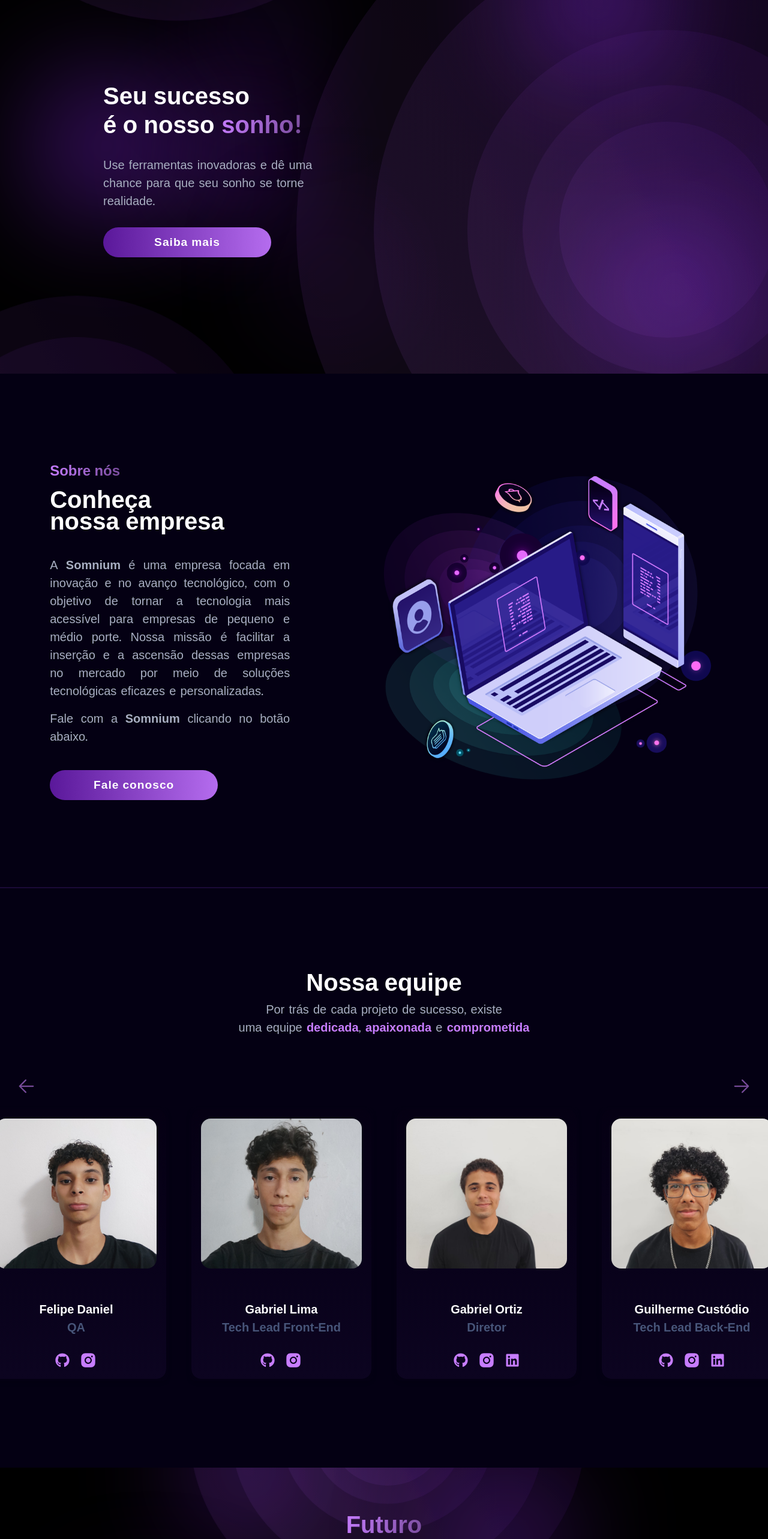
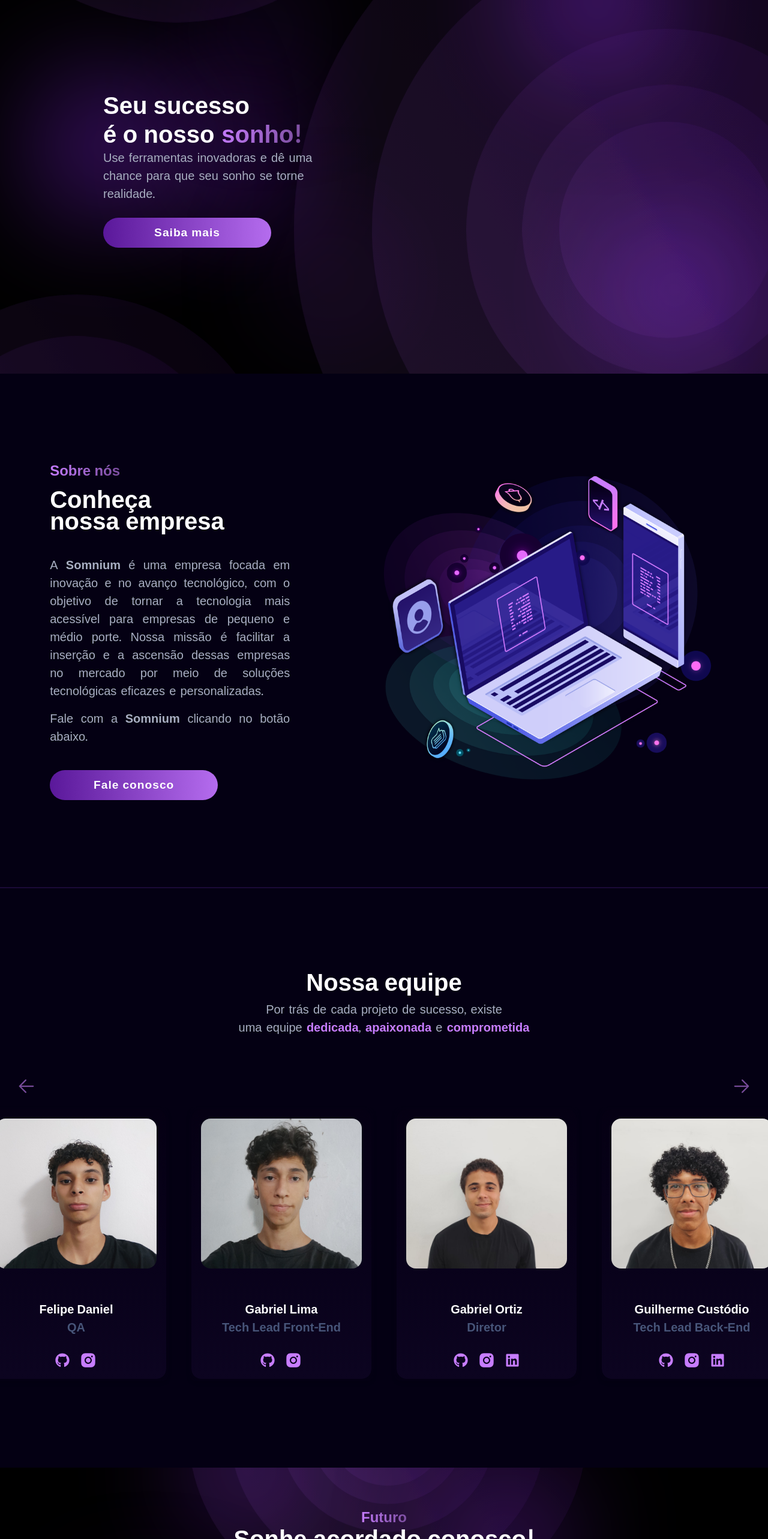
Before and after one commit to Somnium-Git/landing-page, a Next.js app in the folder frontend/: page / in a window 1280 px wide. Shown: the part 166-2732 px from the top of the page at 60% size. Built offline with nearby package versions, Linux system fonts and the light colour scheme.

Commit message:
alterações feitas page

```diff
--- a/frontend/package.json
+++ b/frontend/package.json
@@ -28,7 +28,7 @@
     "@tailwindcss/postcss": "^4",
     "@types/node": "^20",
     "@types/nodemailer": "^6.4.17",
-    "@types/prop-types": "^15.7.14",
+    "@types/prop-types": "^15.7.15",
     "@types/react": "^19",
     "@types/react-dom": "^19",
     "eslint": "^9",
--- a/frontend/src/app/page.tsx
+++ b/frontend/src/app/page.tsx
@@ -45,7 +45,7 @@ export default function Home() {
       {/* ===================== HOME ===================== */}
       <div>
         <Card flex="row" height="85dvh" background="transparent" useBar={false}>
-          <section className="flex flex-col h-[40vh] justify-around items-center lg:items-start">
+          <section className="flex flex-col justify-around items-center lg:items-start">
             <div className="flex flex-col text-center leading-12 lg:text-left">
               <div>
                 <Text size="2.5em" height="bold">
@@ -63,7 +63,7 @@ export default function Home() {
               </div>
             </div>
 
-            <div className="max-w-[350px] text-center lg:text-left">
+            <div className="max-w-[350px] mb-6 text-center lg:text-left">
               <Text
                 size="1.25em"
                 height="light"
@@ -126,16 +126,18 @@ export default function Home() {
       >
         <div className="flex flex-col items-center text-center mt-10 mb-14 sm:mb-20">
           <div className="leading-normal">
-            <Text size="2.5em" height="bold" isGradient>
+            <Text size="1.5em" height="bold" isGradient>
               Futuro
             </Text>
           </div>
-          <Text size="2.5em" height="bold">
-            Sonhe acordado conosco!
-          </Text>
+          <div className="leading-9">
+            <Text size="2.5em" height="bold">
+              Sonhe acordado conosco!
+            </Text>
+          </div>
           <div className="mt-4">
             <Text size="1.25em" color="#A8AFC1">
-              Comprometimento total com o seu sonho.
+              Comprometimento total com o seu sonho
             </Text>
           </div>
         </div>
```
Also changed, not shown: 1 other file (tests, documents, lock files or other folders).
